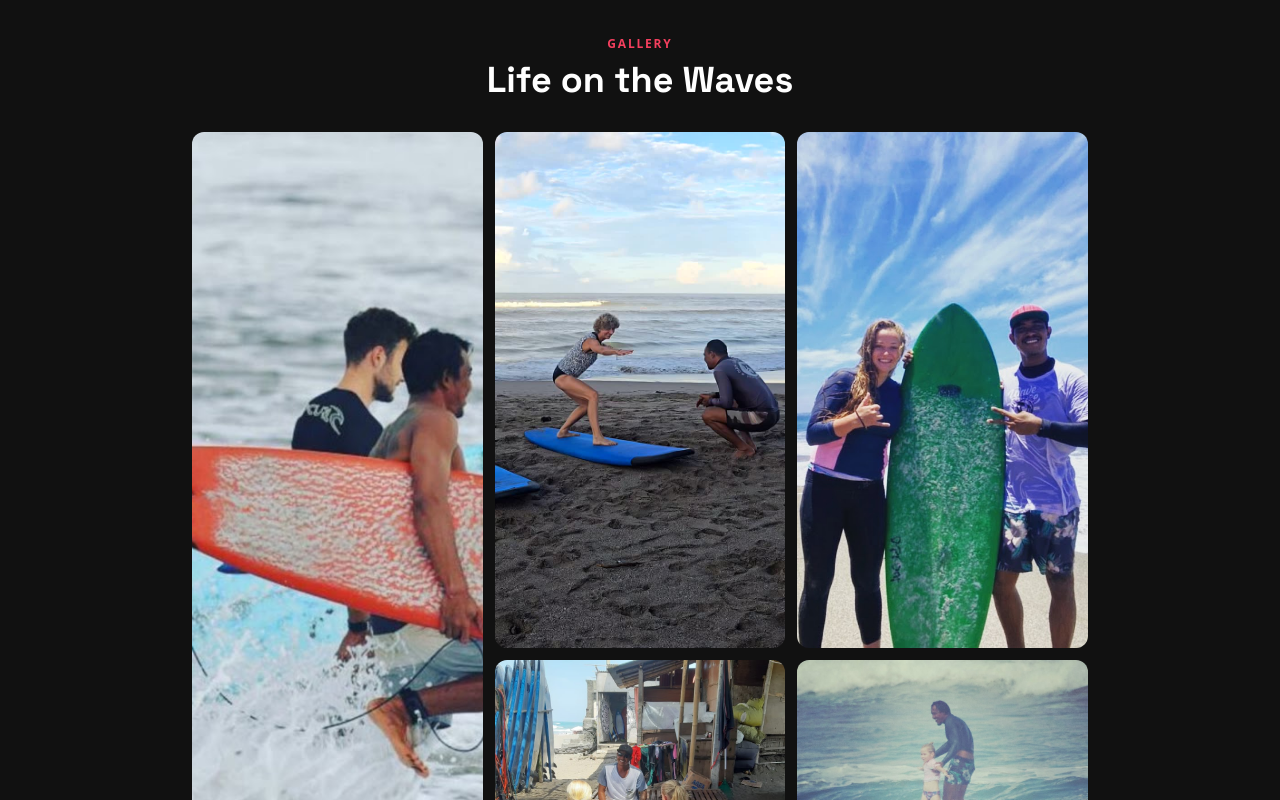
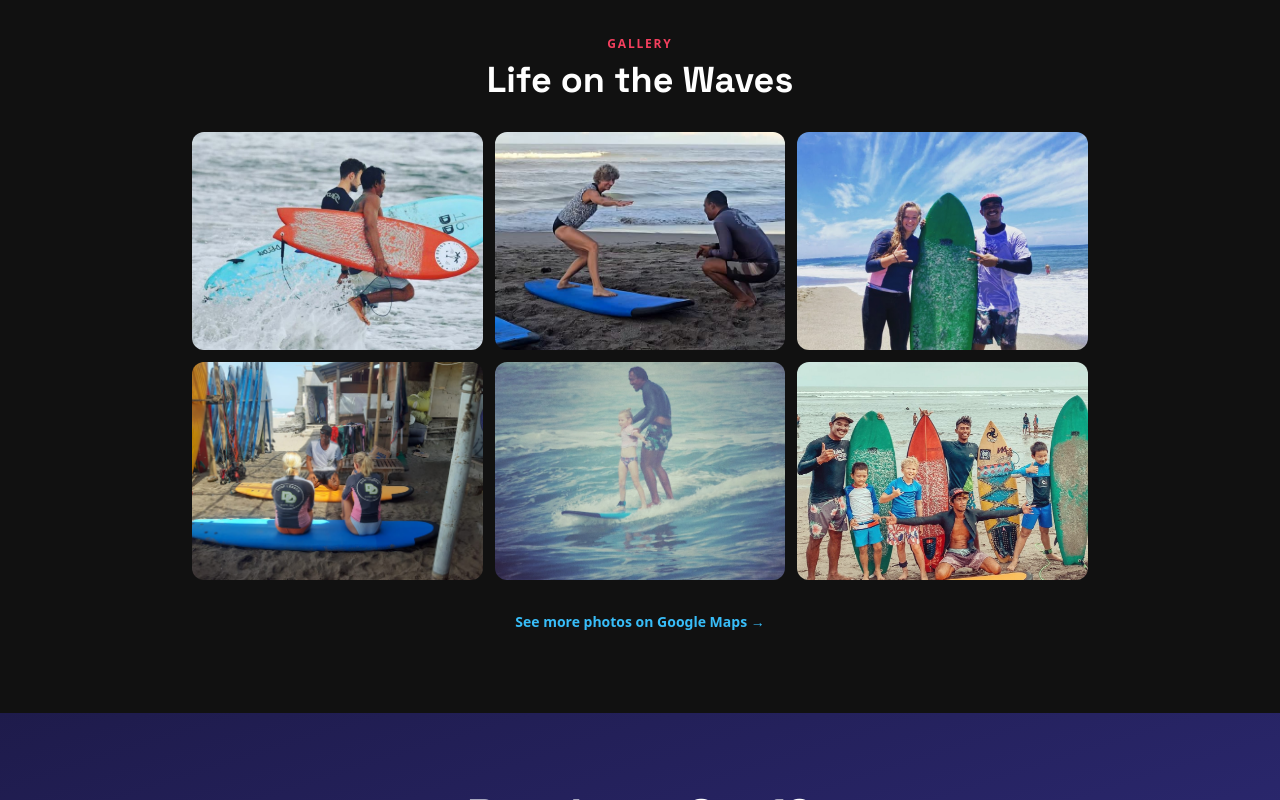
Before and after one commit to halicki/rocky, a Next.js app: page / in a window 1280 px wide. Shown: the part 3480-4280 px from the top of the page. Built offline with nearby package versions, Linux system fonts and the light colour scheme.

Commit message:
Fix gallery layout: clean 3x2 grid with uniform aspect ratio
Co-Authored-By: Claude Opus 4.6 (1M context) <noreply@anthropic.com>

```diff
--- a/src/components/Gallery.tsx
+++ b/src/components/Gallery.tsx
@@ -37,19 +37,14 @@ export default function Gallery() {
           ))}
         </div>
 
-        {/* Desktop: grid layout */}
+        {/* Desktop: 3x2 grid layout */}
         <div className="hidden gap-3 md:grid md:grid-cols-3">
           {PHOTOS.map((photo, i) => (
-            <div
-              key={i}
-              className={`overflow-hidden rounded-xl ${
-                i === 0 ? "row-span-2" : ""
-              }`}
-            >
+            <div key={i} className="overflow-hidden rounded-xl">
               <img
                 src={photo.src}
                 alt={photo.alt}
-                className="h-full w-full object-cover transition-transform duration-300 hover:scale-105"
+                className="aspect-4/3 w-full object-cover transition-transform duration-300 hover:scale-105"
                 loading="lazy"
               />
             </div>
```
